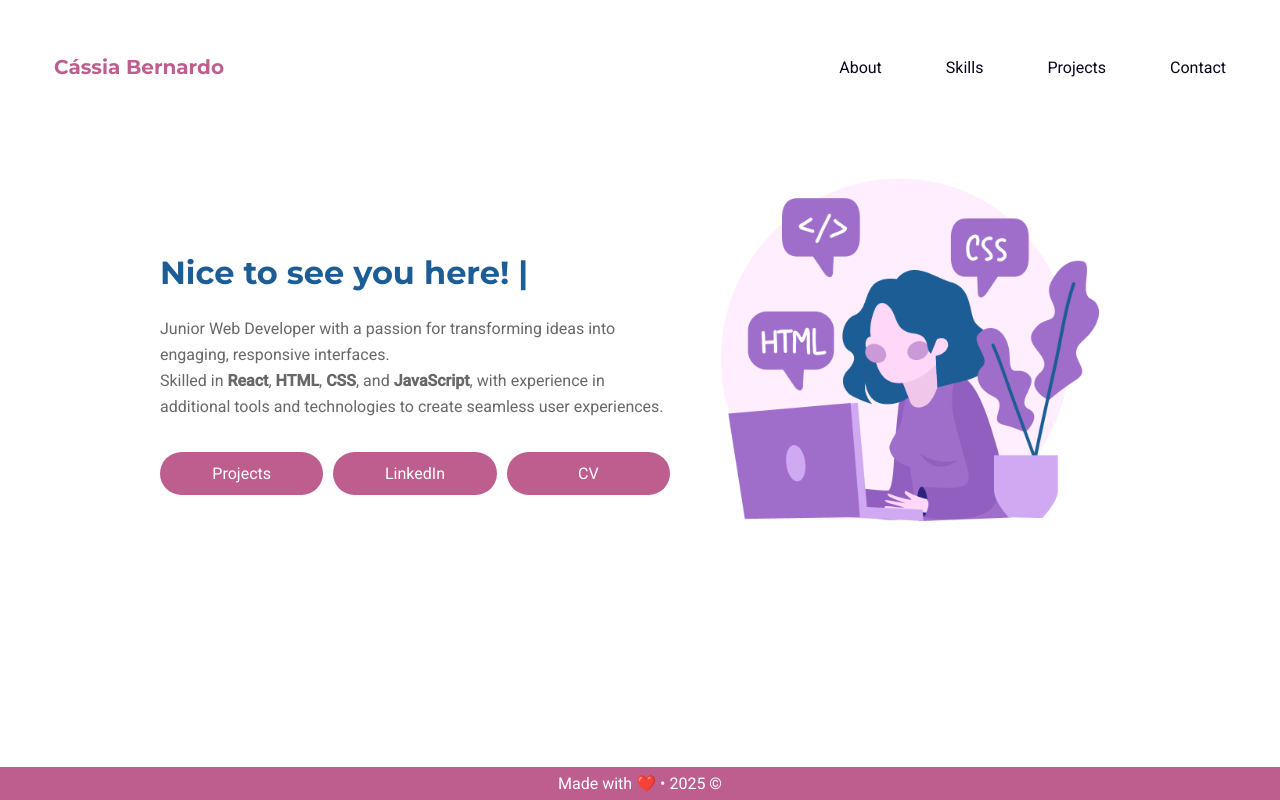
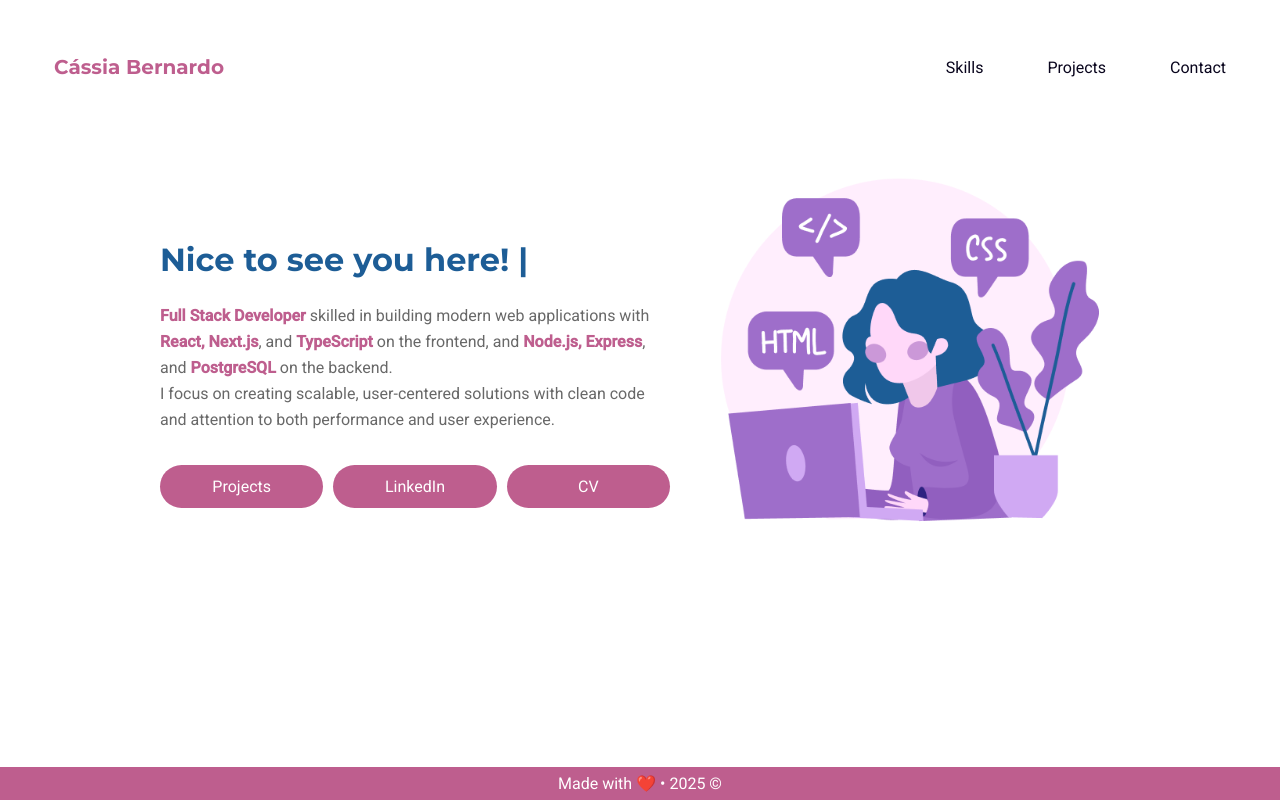
Before and after one commit to casbern/portfolio-site, a React (Vite) app: page / in a window 1280 px wide. Built offline with nearby package versions, Linux system fonts and the light colour scheme.

Commit message:
Changed img to the public file Added SEO config to the index page Removed a tab from the nav bar Changed CV Changed highlight text color

```diff
--- a/index.html
+++ b/index.html
@@ -4,6 +4,8 @@
 		<link rel="preconnect" href="https://fonts.googleapis.com" />
 		<link rel="preconnect" href="https://fonts.gstatic.com" crossorigin />
 		<meta charset="UTF-8" />
+		<meta name="viewport" content="width=device-width, initial-scale=1" />
+
 		<link rel="icon" type="image/png" href="/favicon.png" />
 
 		<link
@@ -11,7 +13,27 @@
 			rel="stylesheet"
 		/>
 		<meta name="viewport" content="width=device-width, initial-scale=1.0" />
-		<title>Cassia Bernardo</title>
+
+		<!-- SEO Básico -->
+		<title>Cassia Bernardo - Full Stack Developer | React, Node.js</title>
+		<meta name="description" content="Full Stack Developer specialized in React, Next.js, TypeScript, Node.js, and PostgreSQL. Browse my projects and contact me for opportunities." />		<meta name="keywords" content="react, nodejs, javascript, portfolio, full stack" />
+		<meta name="author" content="Cassia Bernardo" />
+
+		<!-- Open Graph (Facebook, LinkedIn) -->
+		<meta property="og:type" content="website" />
+		<meta property="og:url" content="https://www.cassiabernardo.com" />
+		<meta property="og:title" content="Cassia Bernardo - Full Stack Developer" />
+		<meta property="og:description" content="Full Stack Developer specialized in React, Next.js, TypeScript, Node.js, and PostgreSQL" />
+		<meta property="og:image" content="https://www.cassiabernardo.com/girl-coding.png" />
+
+		<!-- Twitter Card -->
+		<meta name="twitter:card" content="summary_large_image" />
+		<meta name="twitter:title" content="Cassia Bernardo - Full Stack Developer" />
+		<meta name="twitter:description" content="Full Stack Developer specialized in React, Next.js, TypeScript, Node.js, and PostgreSQL" />
+		<meta name="twitter:image" content="https://www.cassiabernardo.com/girl-coding.png" />
+
+		<!-- Canonical URL -->
+		<link rel="canonical" href="https://www.cassiabernardo.com" />
 	</head>
 	<body>
 		<div id="root"></div>
--- a/routes/index.jsx
+++ b/routes/index.jsx
@@ -1,17 +1,17 @@
-import { BrowserRouter, Routes, Route } from "react-router-dom"
+import { BrowserRouter, Routes, Route } from 'react-router-dom'
 
-import { Home } from "../src/pages/Home"
-import { About } from "../src/pages/About"
-import { Skills } from "../src/pages/Skills"
-import { Contact } from "../src/pages/Contact"
-import { Projects } from "../src/pages/Projects"
+import { Home } from '../src/pages/Home'
+// import { About } from '../src/pages/About'
+import { Skills } from '../src/pages/Skills'
+import { Contact } from '../src/pages/Contact'
+import { Projects } from '../src/pages/Projects'
 
 export function AppRoutes() {
   return (
     <BrowserRouter>
       <Routes>
         <Route path="/" element={<Home />} />
-				<Route path="/about" element={<About />} />
+        {/* <Route path="/about" element={<About />} /> */}
         <Route path="/skills" element={<Skills />} />
         <Route path="/contact" element={<Contact />} />
         <Route path="/projects" element={<Projects />} />
--- a/src/components/Navbar/Navbar.module.css
+++ b/src/components/Navbar/Navbar.module.css
@@ -45,6 +45,7 @@
 	display: none;
 
 	cursor: pointer;
+
 }
 
 .navigationMenu.expanded {
--- a/src/components/Navbar/index.jsx
+++ b/src/components/Navbar/index.jsx
@@ -14,7 +14,7 @@ export function Navbar() {
   }, [location])
 
   const links = [
-    { to: '/about', text: 'About' },
+    // { to: '/about', text: 'About' },
     { to: '/skills', text: 'Skills' },
     { to: '/projects', text: 'Projects' },
     { to: '/contact', text: 'Contact' },
--- a/src/pages/Home/Home.module.css
+++ b/src/pages/Home/Home.module.css
@@ -25,6 +25,10 @@
 	font-weight: 400;
 	line-height: 2.6rem;
 	font-size: 1.6rem;
+}
+
+.heroInfo .highlight {
+	color: var(--pink-200);
 }
 
 .buttons {
--- a/src/pages/Home/index.jsx
+++ b/src/pages/Home/index.jsx
@@ -3,18 +3,21 @@ import { TypeAnimation } from 'react-type-animation'
 import { Layout } from '../../components/Layout'
 import { Button } from '../../components/Button'
 
-import image from '../../assets/girl-coding.png'
+// import image from '../../assets/girl-coding.png'
 import cv from '../../assets/cv.pdf'
 
 import styles from './Home.module.css'
 import '../../global.css'
 
 export function Home() {
+  const Highlight = ({ children }) => (
+    <strong className={styles.highlight}>{children}</strong>
+  )
   return (
     <>
       <Layout>
         <div className={styles.hero}>
-          <img src={image} alt="Image of a girl coding" />
+          <img src="girl-coding.png" alt="Image of a girl coding" />
 
           <div className={styles.heroInfo}>
             {/* <h1>Hello, nice to meet you here!</h1> */}
@@ -33,13 +36,13 @@ export function Home() {
               repeat={Infinity}
             />
             <p>
-              Junior Web Developer with a passion for transforming ideas into
-              engaging, responsive interfaces.
-              <br />
-              Skilled in <strong>React</strong>, <strong>HTML</strong>,{' '}
-              <strong>CSS</strong>, and <strong>JavaScript</strong>, with
-              experience in additional tools and technologies to create seamless
-              user experiences.
+              <Highlight>Full Stack Developer</Highlight> skilled in building
+              modern web applications with <Highlight>React, Next.js</Highlight>
+              , and <Highlight>TypeScript</Highlight> on the frontend, and{' '}
+              <Highlight>Node.js, Express</Highlight>, and{' '}
+              <Highlight>PostgreSQL</Highlight> on the backend.
+              <br /> I focus on creating scalable, user-centered solutions with
+              clean code and attention to both performance and user experience.
             </p>
 
             <div className={styles.buttons}>
```
Also changed, not shown: public/girl-coding.png (renamed from src/assets/girl-coding.png), 1 other file (tests, documents, lock files or other folders). Lines whose indentation alone changed are shown as unchanged.
